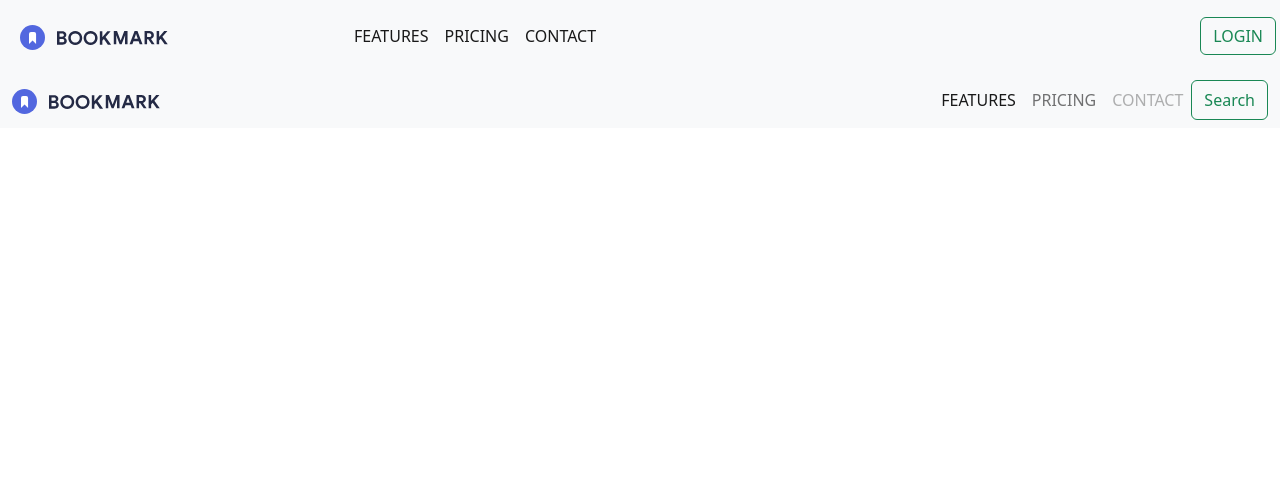
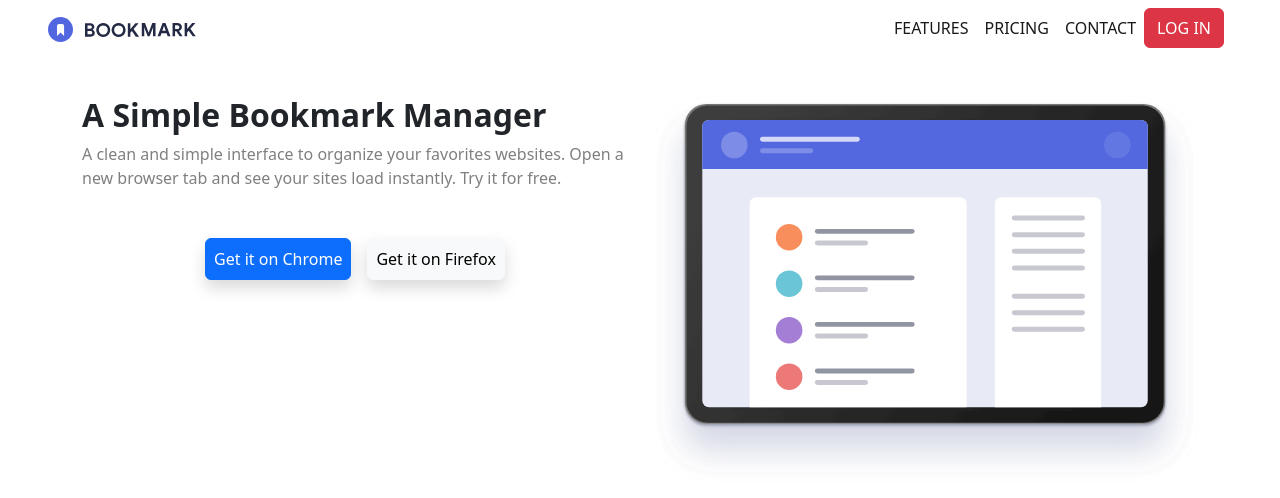
Before and after one commit to JordiAltes/Sprint2, a website: page Nivell1/index.html in a window 1280 px wide. Drawn offline with nearby package versions, Linux system fonts and the light colour scheme; files that its build step writes are made by us from their sources.

Commit message:
nivell1 exercici1 acabat

```diff
--- a/Nivell1/index.html
+++ b/Nivell1/index.html
@@ -8,34 +8,8 @@
     <link rel="stylesheet" href="main.css">
 </head>
 <body>
-    <nav class="navbar navbar-expand-xl navbar-light bg-light">
-        <div class="container-fluid m-2">
-          <a class="navbar-brand col-3" href="#">
-            <img src="/Nivell1/Recursos_projecte_sprint2/Imagenes/logo-bookmark.svg" alt="" width="auto" height="auto">
-          </a>
-          <button class="navbar-toggler" type="button" data-bs-toggle="collapse" data-bs-target="#navbarBasic" aria-controls="navbarBasic" aria-expanded="false" aria-label="Toggle navigation">
-            <img src="/Nivell1/Recursos_projecte_sprint2/Imagenes/icon-hamburger.svg" alt="">
-          </button>
-          <div class="collapse navbar-collapse col-9" id="navbarBasic">
-            <ul class="navbar-nav me-auto mb-2 mb-xl-0">
-              <li class="nav-item">
-                <a class="nav-link active" aria-current="page" href="#">FEATURES</a>
-              </li>
-              <li class="nav-item">
-                <a class="nav-link active" href="#">PRICING</a>
-              </li>
-              <li class="nav-item">
-                <a class="nav-link active" href="#" tabindex="-1" aria-disabled="true">CONTACT</a>
-              </li>
-            </ul>
-            <form class="d-flex">
-              <button class="btn btn-outline-success" type="submit">LOGIN</button>
-            </form>
-          </div>
-        </div>
-      </nav>
-      <nav class="navbar navbar-expand-lg bg-light">
-        <div class="container-fluid">
+    <nav class="navbar navbar-expand-lg bg-white fixed-top">
+        <div class="container-fluid pe-5 ps-5">
           <a class="navbar-brand" href="#">
             <img src="/Nivell1/Recursos_projecte_sprint2/Imagenes/logo-bookmark.svg" alt="" width="auto" height="auto">
           </a>
@@ -43,24 +17,41 @@
             <span class="navbar-toggler-icon"></span>
           </button>
           <div class="collapse navbar-collapse justify-content-end" id="navbarSupportedContent">
-
             <form class="d-flex" role="search">
                 <ul class="navbar-nav me-auto mb-2 mb-lg-0">
                     <li class="nav-item">
                       <a class="nav-link active" aria-current="page" href="#">FEATURES</a>
                     </li>
                     <li class="nav-item">
-                      <a class="nav-link" href="#">PRICING</a>
+                      <a class="nav-link active" href="#">PRICING</a>
                     </li>
                     <li class="nav-item">
-                      <a class="nav-link disabled">CONTACT</a>
+                      <a class="nav-link active">CONTACT</a>
                     </li>
                   </ul>
-              <button class="btn btn-outline-success" type="submit">Search</button>
+              <button class="btn btn-danger text-white me-2" type="submit">LOG IN</button>
             </form>
           </div>
         </div>
-      </nav>
-      <script src="https://cdn.jsdelivr.net/npm/bootstrap@5.2.3/dist/js/bootstrap.bundle.min.js" integrity="sha384-kenU1KFdBIe4zVF0s0G1M5b4hcpxyD9F7jL+jjXkk+Q2h455rYXK/7HAuoJl+0I4" crossorigin="anonymous"></script>
-    </body>
+    </nav>
+
+    <div class="container mt-5 mt-md-5">
+        <div class="row">
+            <div class="col-12 order-1 text-center col-md-6 order-md-0 text-md-start">
+                <h2 class="fw-bold mt-md-5 mt-lg-5">A Simple Bookmark Manager</h2>
+                <p class="text-black-50 mb-5">A clean and simple interface to organize
+                    your favorites websites. Open a new browser tab and see your sites load instantly. Try it for free.
+                </p>
+                <div class="d-flex justify-content-center mb-4">
+                    <button type="button" class="btn btn-primary shadow me-2 p-2"></i>Get it on Chrome</button>
+                    <button type="button" class="btn btn-light shadow ms-2 p-2">Get it on Firefox</button>
+                </div>
+            </div>
+            <div class="col-12 col-md-5 order-0 order-md-1 col-lg-6 gy-5 justify-content-center">
+                <img src="/Nivell1/Recursos_projecte_sprint2/Imagenes/illustration-hero.svg" class="img-fluid">
+            </div>
+        </div>
+    </div>
+    <script src="https://cdn.jsdelivr.net/npm/bootstrap@5.2.3/dist/js/bootstrap.bundle.min.js" integrity="sha384-kenU1KFdBIe4zVF0s0G1M5b4hcpxyD9F7jL+jjXkk+Q2h455rYXK/7HAuoJl+0I4" crossorigin="anonymous"></script>
+</body>
 </html>
```
Also changed, not shown: 1 other file.
